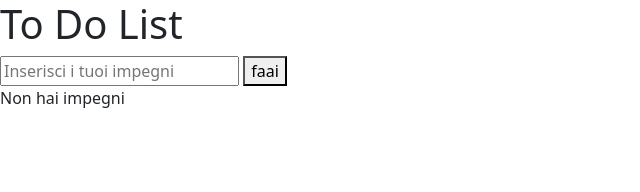
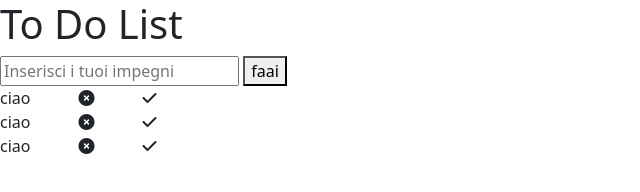
Before and after one commit to GianmarcoPerini/vue-todolist, a plain HTML site: page index.html in a window 1280 px wide. Shown: the whole page, without its empty margins (0-640 px from the left). Drawn offline with nearby package versions, Linux system fonts and the light colour scheme.

Commit message:
check/unCheck

```diff
--- a/index.html
+++ b/index.html
@@ -17,9 +17,10 @@
         <input type="text" placeholder="Inserisci i tuoi impegni" v-model="things" @keyup.enter="add(things)">
         <button @click="add(things)" @click="under">faai</button>
         <div class="list" v-if="toDo.length <= 0">{{great}}</div>
-        <div class="list" v-else v-for="(obj, index) in toDo" @click="isActive" :class="(obj.active == true) ? 'under' : '' ">
-            {{obj.things}}
-            <i class="fas fa-times-circle ms-5" @click="remove(index)"></i>
+        <div class="list d-flex align-items-center" v-else v-for="(obj, index) in toDo" >
+            <div :class="(obj.active == true) ? 'under' : '' ">{{obj.things}}</div>
+            <i class="fas fa-times-circle ms-5" @click="remove(index)" :class="(obj.active == true) ? 'null' : 'undefined' "></i>
+            <i class="fas fa-check ms-5" @click="obj.active = !obj.active" ></i>
         </div>
     </div>
 
--- a/main.js
+++ b/main.js
@@ -1,7 +1,20 @@
 let app = new Vue({
     el: '#root',
     data:{
-        toDo:[],
+        toDo:[
+            obj = {
+                things: 'ciao',
+                active: false,
+            },
+            obj = {
+                things: 'ciao',
+                active: false,
+            },
+            obj = {
+                things: 'ciao',
+                active: false,
+            },
+        ],
         things: '',
         great: 'Non hai impegni',
         under: 'line-through'
@@ -24,9 +37,10 @@ let app = new Vue({
             this.toDo.splice(x, 1)
         },
 
-        isActive: function(){
-            this.active = true
-            console.log(this.active);
+        isActive: function(x){
+            // x.active = true
+            // console.log(x.active);
+            // console.log(x.active);
         }
     },
 })
--- a/style.css
+++ b/style.css
@@ -1,3 +1,3 @@
 .under{
-    text-decoration: underline
+    text-decoration: line-through
 }
```
